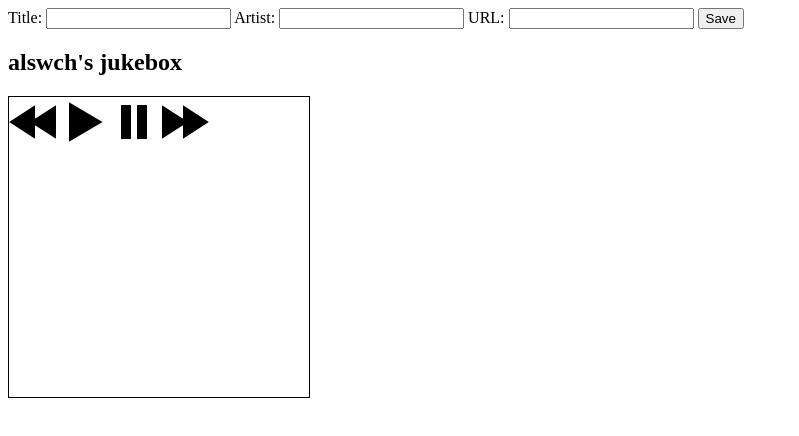
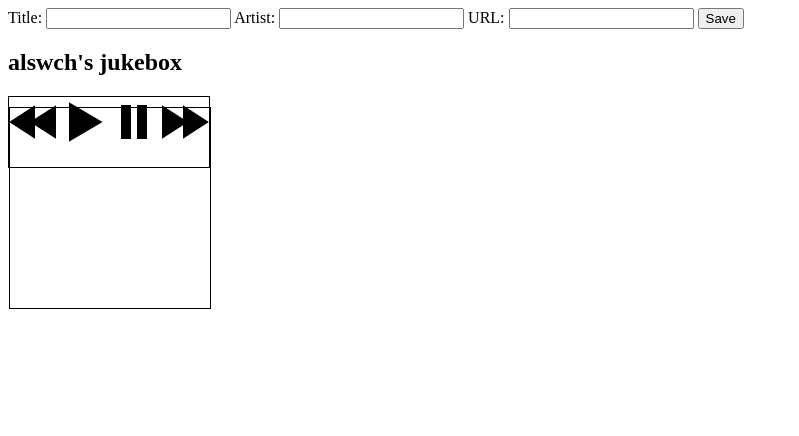
Before and after one commit to alswch/ASC_Jukebox, a plain HTML site: page index.html in a window 1280 px wide. Shown: the whole page, without its empty margins (0-799 px from the left). Drawn offline with nearby package versions, Linux system fonts and the light colour scheme.

Commit message:
images not included

```diff
--- a/index.html
+++ b/index.html
@@ -18,9 +18,7 @@
   <h2>alswch's jukebox</h2>
 
   <div id="jukebox">
-    <audio id="audioPlayer" src="" type="audio/mpeg">
-    </audio>
-
+    <audio id="audioPlayer" src="" type="audio/mpeg"></audio>
 
 <!-- ======= control buttons ======= -->
     <div id="musiccontrol">
@@ -31,7 +29,7 @@
       <div id="nextBtn" class="buttons" type="next" name="next"></div>
 
     </div>
-
+  <div id="artwork"></div>
   </div>
   <div id="library">
     <ul id="songList"></ul>
--- a/juke_script.js
+++ b/juke_script.js
@@ -72,7 +72,7 @@ var jukebox = {
     console.log("==activateQueuedSong==");
     $('#playBtn').on('click', function(){
     			$("#audioPlayer").attr("src","music/NewFace.mp3").trigger('play');
-    			// $('#songImage').css('backgroundImage','url(images/nujabes.jpg)');
+    			// $('#songImage').css('backgroundImage','url(.jpg)'); // image codes
     		})
   },
   // ====== AUDIO PLAYER CONTROL =======
--- a/juke_styles.css
+++ b/juke_styles.css
@@ -1,6 +1,6 @@
 #jukebox {
-  width: 300px;
-  height: 300px;
+  width: 200px;
+  height: 70px;
   border: 1px solid black;
 }
 .buttons{
@@ -8,6 +8,13 @@
   height: 45px;
   cursor: pointer;
   float: left;
+}
+#artwork {
+  position: relative;
+  width: 200px;
+  height: 200px;
+  border: 1px solid black;
+  margin-top: 10px;
 }
 #backBtn{
   background-image: url(images/backbutton.png);
```
